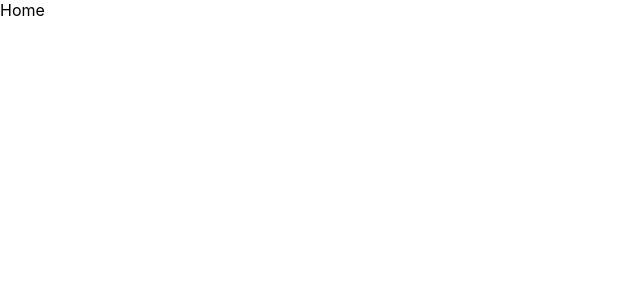
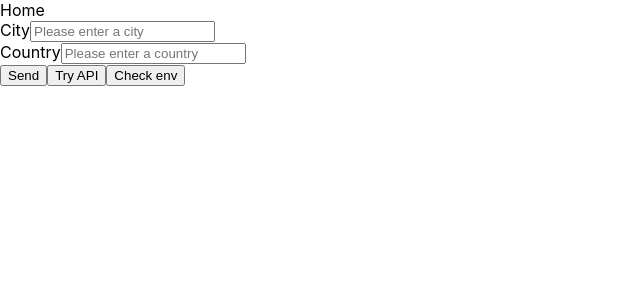
Before and after one commit to yongsannnn/weather-application, a React (Create React App) app: page / in a window 1280 px wide. Shown: the top 300 px of the page, without its empty margins (0-640 px from the left). Built offline with nearby package versions, Linux system fonts and the light colour scheme; no server answers.

Commit message:
Set up Service, Dto and Functions

```diff
--- a/package.json
+++ b/package.json
@@ -7,6 +7,7 @@
     "@testing-library/react": "^12.1.3",
     "@testing-library/user-event": "^13.5.0",
     "axios": "^0.26.0",
+    "dotenv": "^16.0.0",
     "react": "^17.0.2",
     "react-bootstrap": "^2.1.2",
     "react-dom": "^17.0.2",
--- a/src/App.tsx
+++ b/src/App.tsx
@@ -1,9 +1,10 @@
 import Home from "./components/Home";
-
+import Input from "./components/Input";
 const App = () => {
   return (
     <div>
       <Home />
+      <Input />
     </div>
   );
 };
--- /dev/null
+++ b/src/components/Input.tsx
@@ -0,0 +1,68 @@
+import React, { useState } from "react";
+import {
+  Col,
+  Dropdown,
+  Form,
+  FormControl,
+  InputGroup,
+  Button,
+  FormLabel,
+  Modal,
+} from "react-bootstrap";
+import WeatherService from "../services/weatherService";
+const Input = () => {
+  const [cityName, setCityName] = useState("");
+  const [countryName, setCountryName] = useState("");
+
+  return (
+    <div>
+      <Form>
+        <Form.Group>
+          <Form.Label>City</Form.Label>
+          <Form.Control
+            type="text"
+            placeholder="Please enter a city"
+            onChange={(e) => {
+              setCityName(e.target.value);
+            }}
+          />
+        </Form.Group>
+        <Form.Group>
+          <Form.Label>Country</Form.Label>
+          <Form.Control
+            type="text"
+            placeholder="Please enter a country"
+            onChange={(e) => {
+              setCountryName(e.target.value);
+            }}
+          />
+        </Form.Group>
+      </Form>
+      <Button
+        onClick={() => {
+          console.log("City-->", cityName);
+          console.log("Country-->", countryName);
+        }}
+      >
+        Send
+      </Button>
+      <Button
+        onClick={async () => {
+          const res = await WeatherService.getWeather(cityName);
+          console.log(res);
+        }}
+      >
+        Try API
+      </Button>
+      <Button
+        onClick={() => {
+          console.log(process.env.REACT_APP_HOST_API);
+        }}
+      >
+        Check env
+      </Button>
+    </div>
+  );
+};
+
+export default Input;
--- /dev/null
+++ b/src/services/weatherService.ts
@@ -0,0 +1,29 @@
+import axios from "axios";
+import { ResponseDto, ErrorDto } from "../util/dto";
+import {
+  createResponseStandard,
+  createErrorResponseStandard,
+} from "../util/functions";
+
+class WeatherService {
+  private host: string = process.env.REACT_APP_HOST_API || "";
+  private apiKey: string = process.env.REACT_APP_SECRET_KEY || "";
+  /**
+   * Get Weather by city name
+   * @param { String } cityName - city name
+   * @returns { Array } List of Organizations
+   */
+  async getWeather(cityName: string): Promise<ResponseDto | ErrorDto> {
+    try {
+      const res = await axios.get(
+        `${this.host}?q=${cityName}&appid=${this.apiKey}`
+      );
+      console.log(res);
+      return createResponseStandard(res);
+    } catch (error) {
+      return createErrorResponseStandard(error);
+    }
+  }
+}
+
+export default new WeatherService();
--- /dev/null
+++ b/src/util/dto.ts
@@ -0,0 +1,10 @@
+export type ResponseDto = {
+  status: number;
+  data: any;
+};
+
+export type ErrorDto = {
+  status: number;
+  data: null;
+  error: any;
+};
--- /dev/null
+++ b/src/util/functions.ts
@@ -0,0 +1,14 @@
+import { ResponseDto, ErrorDto } from "./dto";
+
+export const createResponseStandard = (res: any): ResponseDto => ({
+  status: res.status,
+  data: res.data,
+});
+
+export const createErrorResponseStandard = (error: any): ErrorDto => {
+  return {
+    status: error.response ? error.response.status : 500,
+    data: error.response ? error.response.data : null,
+    error,
+  };
+};
```
Also changed, not shown: 2 other files (tests, documents, lock files or other folders).
